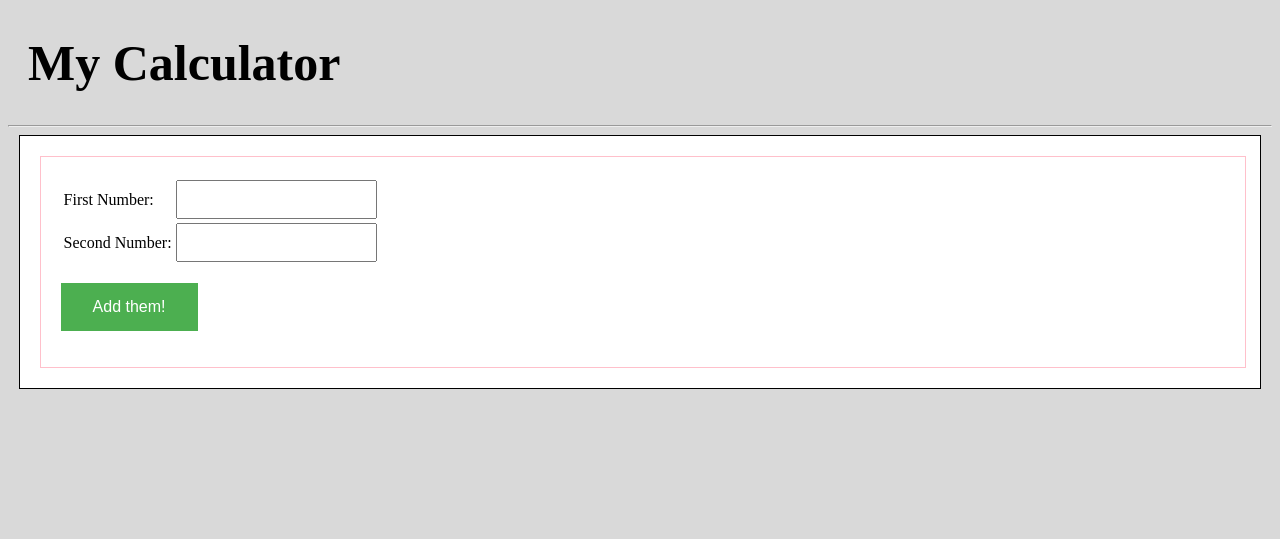
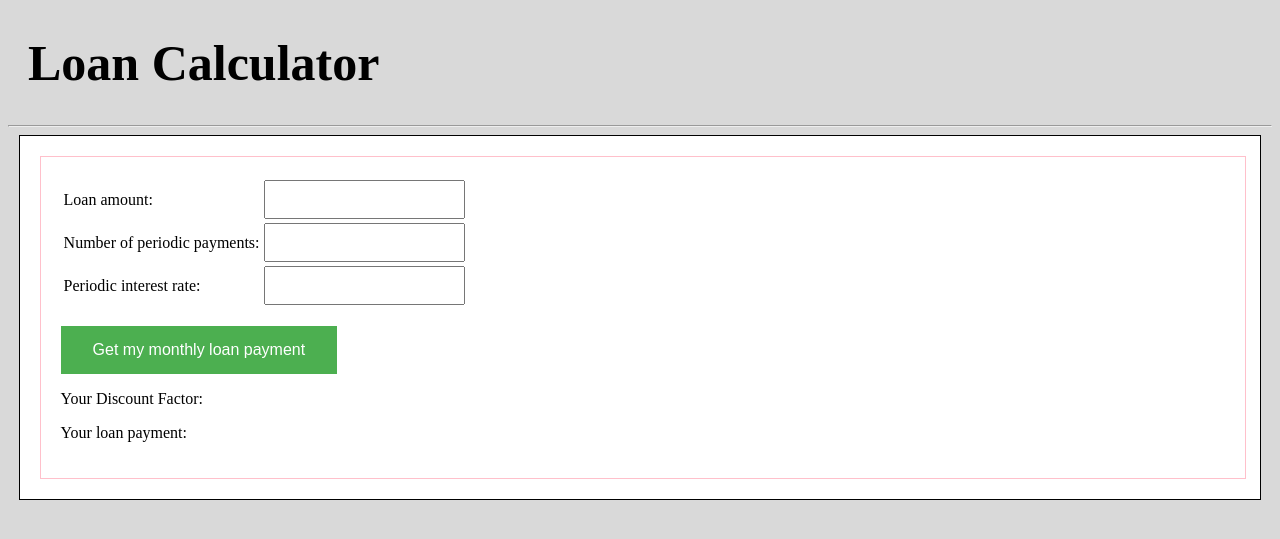
Before and after one commit to zzh568568/Loan_Calculator, a Flask app: page / in a window 1280 px wide. Shown: the top 539 px of the page. Run offline with Flask 2, Linux system fonts and the light colour scheme.

Commit message:
make the app work and get the right calculations

```diff
--- a/app.py
+++ b/app.py
@@ -5,23 +5,43 @@
 
 @app.route('/')
 def index():
-    return render_template('index.html', display="", pageTitle='My Calculator')
+    return render_template('index.html', display="Your Discount Factor: ", display2="Your loan payment: ", pageTitle='Loan Calculator')
 
 
-@app.route('/add', methods=['GET', 'POST'])
+@app.route('/divide', methods=['GET', 'POST'])
 def addition():
     if request.method == 'POST':
       form = request.form
       try:
-          numberOne = int(form['numOne'])
-          numberTwo= int(form['numTwo'])
-          calc = numberOne + numberTwo
-          return render_template('index.html', display=calc, pageTitle='My Calculator')
+          A = float(form['A'])
+          n = int(form['n'])
+          i = float(form['i'])
+          D = (((1 + i)**n)-1)/ (i*( 1 + i)**n)
+          P = A/D
+
+          return render_template('index.html', display=D,display2=P,pageTitle='Loan Calculator')
 
       except ValueError:
-          return render_template('index.html', display="Please enter two integers.", pageTitle='My Calculator')
+
+          return render_template('index.html', display="Please enter right number.", display2="Error",pageTitle='Loan Calculator')
 
     return redirect("/")
 
+#def divide():
+    #if request.method == 'POST':
+        #form = request.form
+        #try:
+            #A = float(form['A'])
+            #n = int(form['n'])
+            #i = float(form['i'])
+            #D = (((1 + i)**n)-1)/ ( i * ( 1+ i)**n)
+            #P = A/D
+            #return render_template('index.html', display2=P, pageTitle='Loan Calculator')
+
+        #except ValueError:
+            #return render_template('index.html', display2="Error", pageTitle='Loan Calculator')
+
+        #return redirect("/")
+
 if __name__ == '__main__':
     app.run(debug=True)
--- a/templates/base.html
+++ b/templates/base.html
@@ -5,7 +5,7 @@
 	<link rel="stylesheet" type="text/css" href="{{ url_for('static', filename='css/stylesheet.css') }}">
 </head>
 <body>
-    <h1> My Calculator </h1>
+    <h1> Loan Calculator </h1>
 <hr>
 
 <div class="wrapper">
--- a/templates/index.html
+++ b/templates/index.html
@@ -4,16 +4,22 @@
 <form  method="post">
   <table>
     <tr>
-      <td> First Number: </td> <td> <input type="text" name="numOne" /> </td>
+      <td> Loan amount: </td> <td> <input type="text" name="A" /> </td>
     </tr>
     <tr>
-      <td> Second Number: </td> <td> <input type="text" name="numTwo" /> </td>
+      <td> Number of periodic payments: </td> <td> <input type="text" name="n" /> </td>
+    </tr>
+    <tr>
+      <td> Periodic interest rate: </td> <td> <input type="text" name="i"/> </td>
     </tr>
   </table>
     <br>
-  <input class="button" type="submit" formaction="/add" value="Add them!" />
+  <input class="button" type="submit" formaction="/divide" value="Get my monthly loan payment" />
 </form>
 
-<p> {{display }} </p>
+<p> {{ display }} </p>
+<tr>
+<p> {{ display2 }} </p>
+
 <div style="clear:both;"></div>
 {% endblock %}
```
